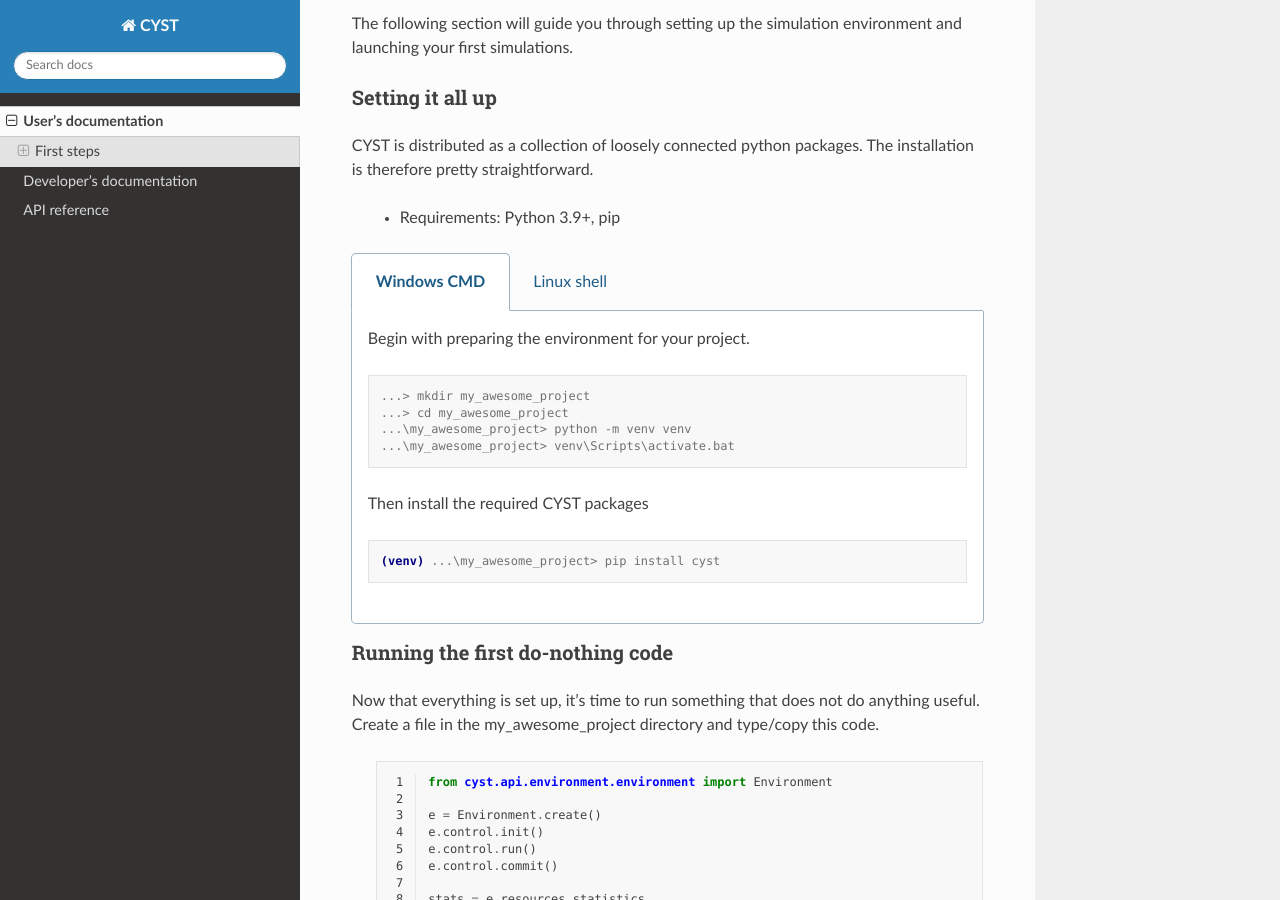
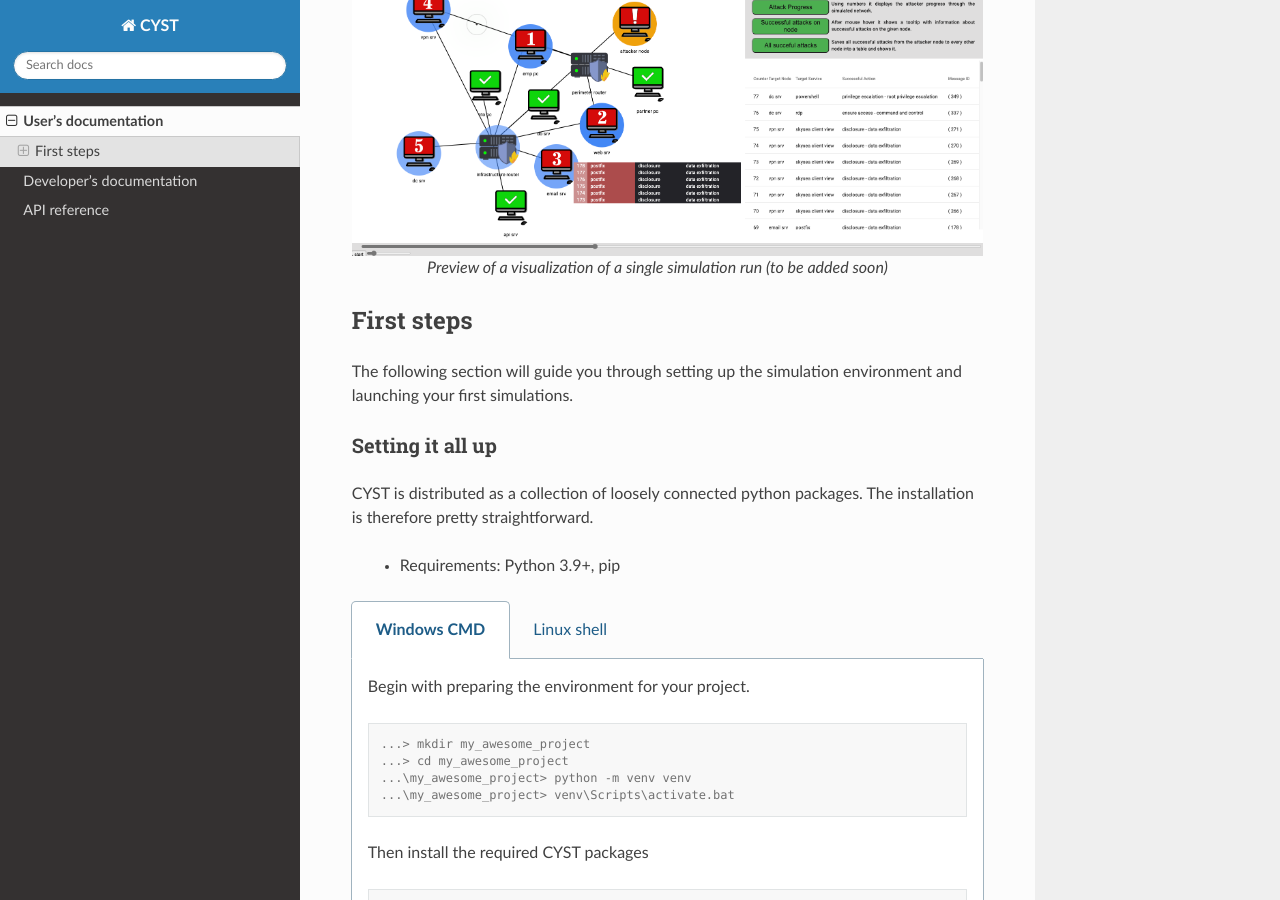
Before and after one commit to AI-Dojo-Public/cyst-core, a Sphinx documentation site: the page built from docs/source/user/index.rst, in a window 1280 px wide and 900 px high, scrolled down 972 px. Built offline with Sphinx 7.4.7 and the Read the Docs theme 2.0.0, drawn with Linux system fonts in a browser that asks for light colours.

Commit message:
Added visualization preview to user documentation.

```diff
--- a/docs/source/user/index.rst
+++ b/docs/source/user/index.rst
@@ -30,6 +30,13 @@ there. CYST is being developed in the context of several research projects:
     - AI-Dojo (https://www.muni.cz/en/research/projects/62788)
     - BEAST (https://www.muni.cz/en/research/projects/49127)
     - C4e (https://c4e.cz/)
+
+.. figure:: ../_static/visualization_preview.png
+        :width: 800px
+        :align: center
+
+        Preview of a visualization of a single simulation run (to be added soon)
+
 
 First steps
 ===========
```
Also changed, not shown: docs/source/_static/visualization_preview.png (added).
